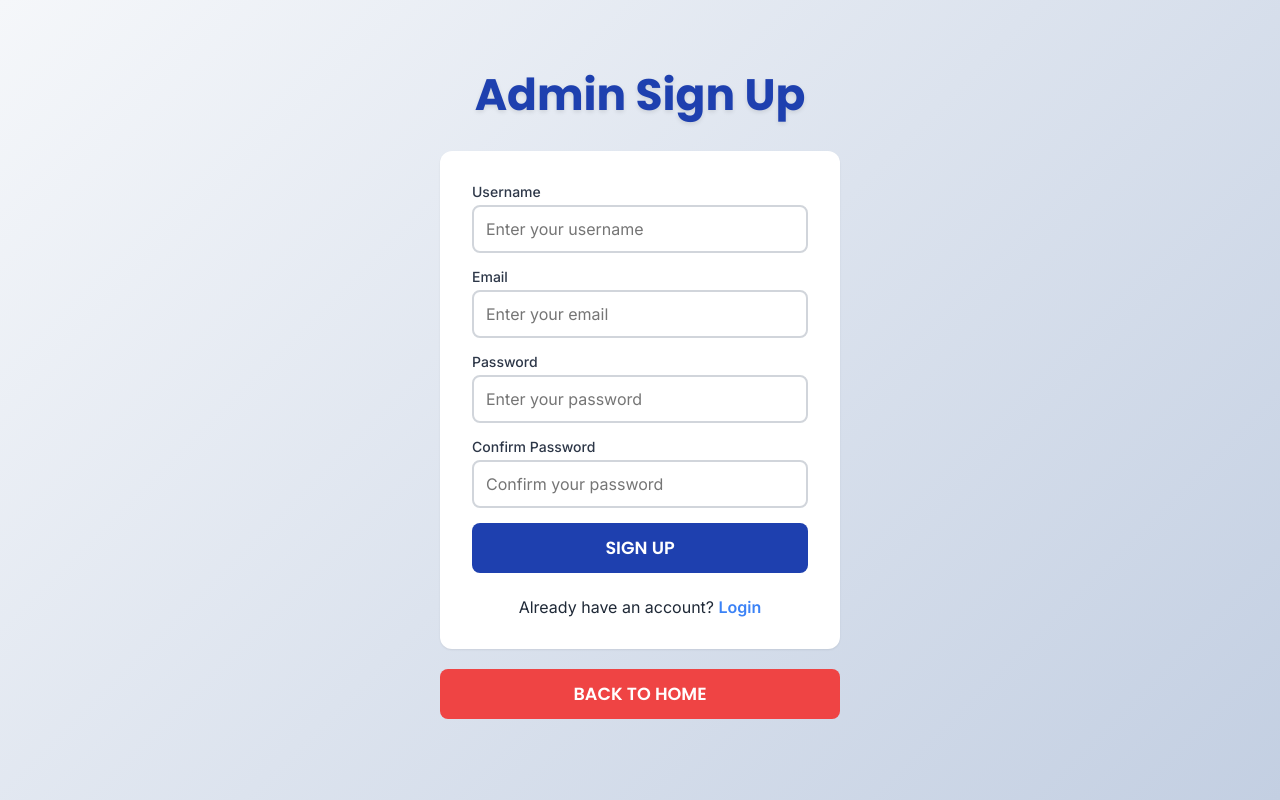
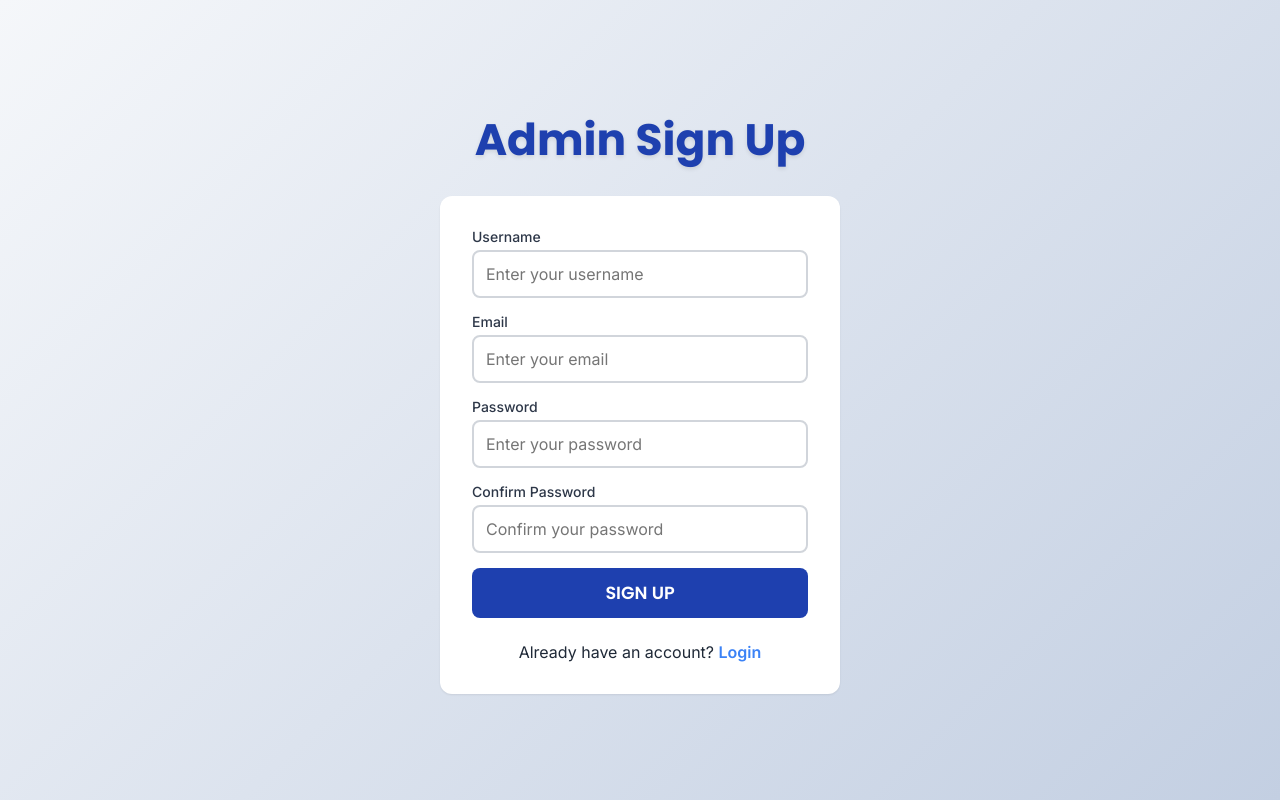
Before and after one commit to ay30bg/admin-betflix, a React (Create React App) app: page /sign-up in a window 1280 px wide. Built offline with nearby package versions, Linux system fonts and the light colour scheme.

Commit message:
Update SignUp.jsx

```diff
--- a/src/components/SignUp.jsx
+++ b/src/components/SignUp.jsx
@@ -12,7 +12,6 @@ function Signup() {
         email: '',
         password: '',
         confirmPassword: '',
-        referral: '',
     });
 
     // State for errors and loading
@@ -99,11 +98,6 @@ function Signup() {
         }
     };
 
-     // Handle back button click
-  const handleBack = () => {
-    navigate('/');
-  };
-
 
     return (
         <div className="signup-page container">
@@ -180,15 +174,7 @@ function Signup() {
                     Already have an account? <a href="/">Login</a>
                 </p>
             </form>
-            <button
-            className='back-btns'
-            onClick={handleBack}
-            >
-                Back to Home
-            </button>
-            {/* <a href="/dashboard" className="back-link">
-        Back to Home
-      </a> */}
+
         </div>
     );
 }
```
